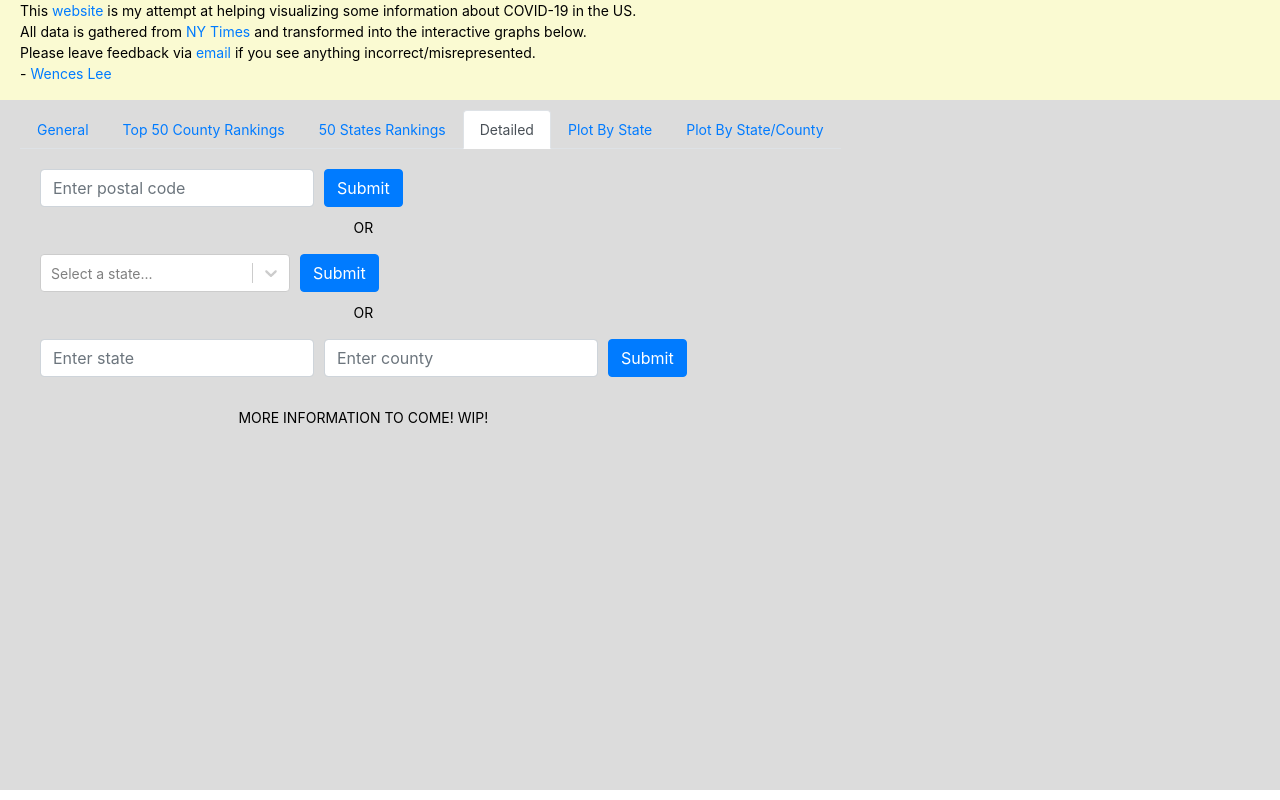
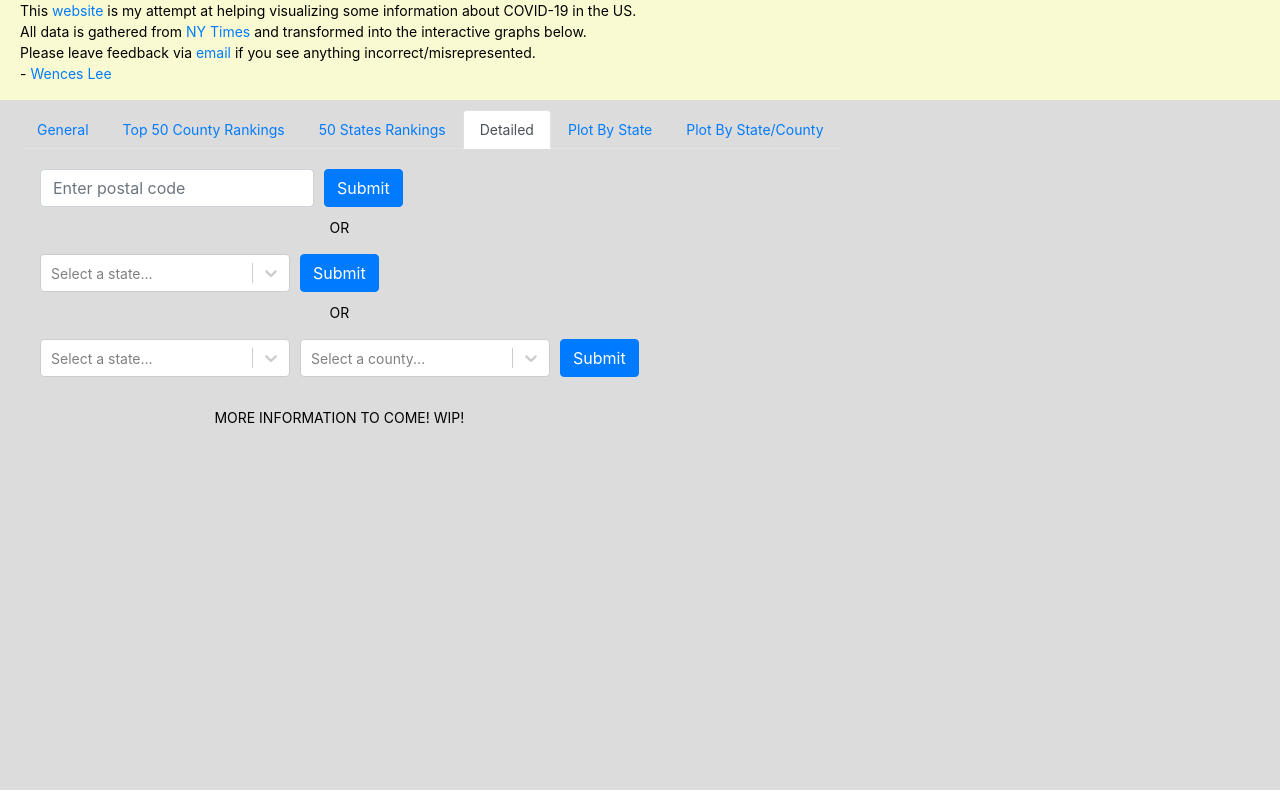
Before and after one commit to wenceslauslee/covid-report-website, a React (Create React App) app: page / in a window 1280 px wide. Built offline with nearby package versions, Linux system fonts and the light colour scheme.

Commit message:
Add detailed information by county/state

```diff
--- a/src/components/DetailedInfo.js
+++ b/src/components/DetailedInfo.js
@@ -13,10 +13,14 @@ import 'react-bootstrap-table-next/dist/react-bootstrap-table2.min.css';
 class DetailedInfo extends Component {
   constructor(props) {
     super(props);
+
     this.onChangePostalCode = this.onChangePostalCode.bind(this);
     this.submitPostalCode = this.submitPostalCode.bind(this);
     this.onStateChange1 = this.onStateChange1.bind(this);
     this.submitState = this.submitState.bind(this);
+    this.onStateChange2 = this.onStateChange2.bind(this);
+    this.onCountyChange = this.onCountyChange.bind(this);
+    this.submitStateCounty = this.submitStateCounty.bind(this);
 
     this.state = {
       showTable: false,
@@ -25,7 +29,12 @@ class DetailedInfo extends Component {
       postalCodeErrorMessage: '',
       countyStateName: '',
       stateValues: [],
-      stateValueInput: '',
+      stateValueInput1: '',
+      stateValueInput2: '',
+      countyValues: [],
+      countyValueMap: {},
+      countyValueInput: '',
+      countyValueFips: '',
       date: ''
     };
   }
@@ -55,7 +64,7 @@ class DetailedInfo extends Component {
   onStateChange1(objects, action) {
     this.setState(prevState => ({
       ...prevState,
-      stateValueInput: objects.value
+      stateValueInput1: objects.value
     }));
   };
 
@@ -92,10 +101,49 @@ class DetailedInfo extends Component {
       });
   }
 
+  onStateChange2(objects, action) {
+    const stateName = encodeURIComponent(objects.value);
+
+    return fetch(`https://s7poydd598.execute-api.us-east-1.amazonaws.com/prod/rank?infoKey=${stateName}`)
+      .then(res => res.json())
+      .then(rdata => {
+        const countyValues = [];
+        const countyValueMap = {};
+
+        _.each(rdata.mappings, m => {
+          countyValueMap[m.name.toLowerCase()] = m.fips;
+          countyValues.push({
+            label: m.name,
+            value: m.name.toLowerCase()
+          });
+        });
+
+        this.setState(prevState => ({
+          ...prevState,
+          stateValueInput2: objects.value,
+          countyValues: countyValues,
+          countyValueMap: countyValueMap,
+          countyValueInput: null,
+          countyValueFips: ''
+        }));
+      })
+      .catch(err => {
+        console.log(err);
+      });
+  };
+
+  onCountyChange(objects, action) {
+    this.setState(prevState => ({
+      ...prevState,
+      countyValueFips: this.state.countyValueMap[objects.value.toLowerCase()],
+      countyValueInput: objects
+    }));
+  };
+
   async submitState(event) {
     event.preventDefault();
 
-    const state = encodeURIComponent(this.state.stateValueInput);
+    const state = encodeURIComponent(this.state.stateValueInput1);
     return fetch(`https://s7poydd598.execute-api.us-east-1.amazonaws.com/prod/search?searchBy=state&key=${state}`)
       .then(res => res.json())
       .then(rdata => {
@@ -107,6 +155,29 @@ class DetailedInfo extends Component {
           showTable: true,
           tableInfo: tableData,
           countyStateName: `${rdata.stateNameFullProper}`,
+          date: `As of: ${rdata.currentDate} 23:59:59 PM EST`
+        }));
+      })
+      .catch(err => {
+        console.log(err);
+      });
+  }
+
+  async submitStateCounty(event) {
+    event.preventDefault();
+
+    const fips = this.state.countyValueFips;
+    return fetch(`https://s7poydd598.execute-api.us-east-1.amazonaws.com/prod/search?searchBy=county&key=${fips}`)
+      .then(res => res.json())
+      .then(rdata => {
+        const tableData = this.getTableData(rdata);
+
+        this.setState(prevState => ({
+          ...prevState,
+          postalCodeErrorMessage: '',
+          showTable: true,
+          tableInfo: tableData,
+          countyStateName: `${rdata.countyName}, ${rdata.stateNameFull}`,
           date: `As of: ${rdata.currentDate} 23:59:59 PM EST`
         }));
       })
@@ -213,13 +284,24 @@ class DetailedInfo extends Component {
           <p>OR</p>
         </div>
         <div style={{ display: "flex" }}>
-          <Form>
-            <Form.Control type="state" placeholder="Enter state" />
-          </Form>
-          <Form style={{ 'marginLeft': '10px' }}>
-            <Form.Control type="county" placeholder="Enter county" />
-          </Form>
-          <Button variant="primary" type="submit" style={{ 'marginLeft': '10px' }}>
+          <Select
+            options={ this.state.stateValues }
+            placeholder="Select a state..."
+            SingleValue
+            className="basic-single-select"
+            onChange= { this.onStateChange2 }
+          />
+          <div style={{ marginLeft: '10px' }}>
+            <Select
+              options={ this.state.countyValues }
+              placeholder="Select a county..."
+              SingleValue
+              className="basic-single-select"
+              onChange= { this.onCountyChange }
+              value={ this.state.countyValueInput }
+            />
+          </div>
+          <Button variant="primary" type="submit" style={{ 'marginLeft': '10px' }} onClick= {this.submitStateCounty }>
             Submit
           </Button>
         </div>
```
